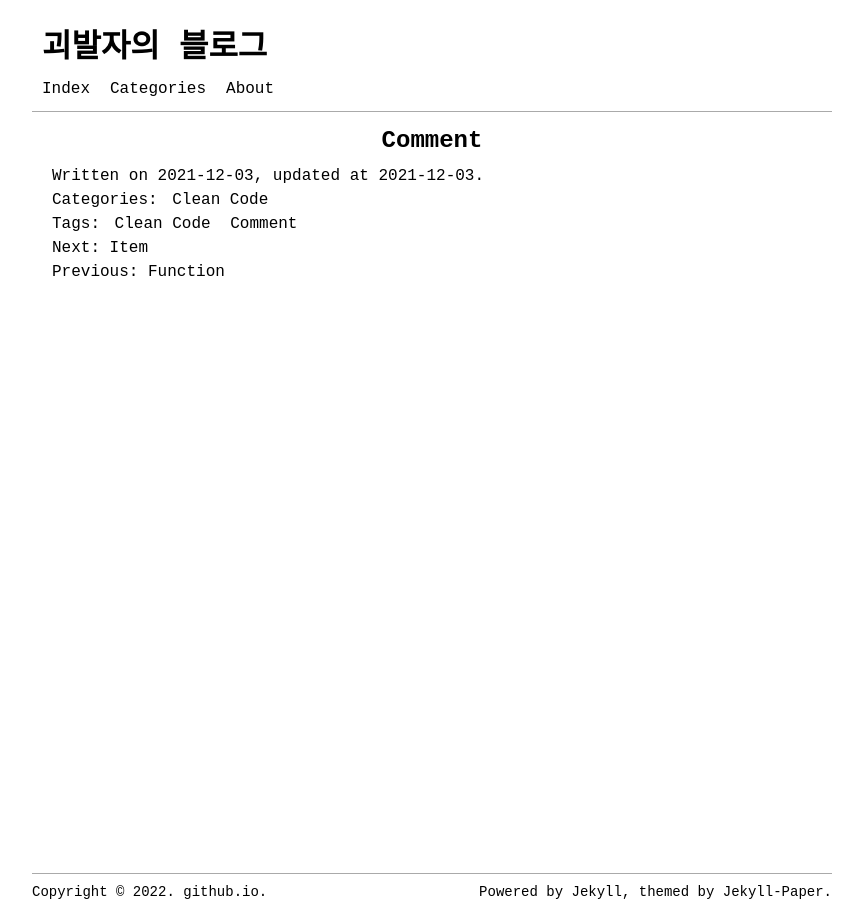
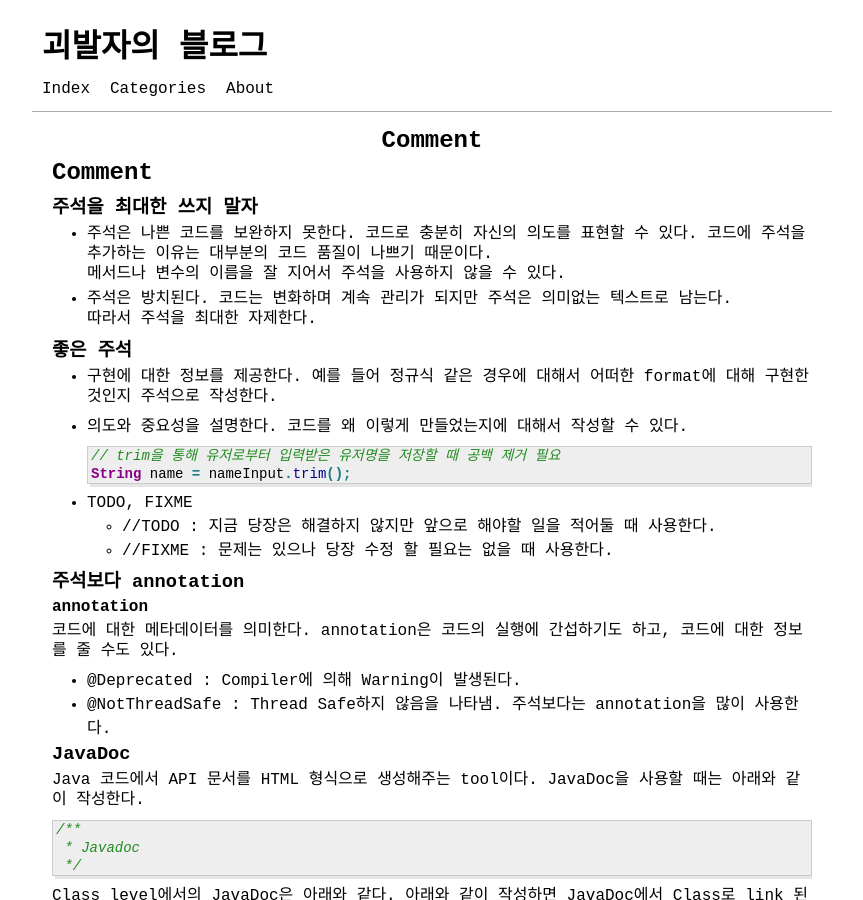
Before and after one commit to oleveloper/oleveloper.github.io, a Jekyll site: the page built from _posts/2021-12-03-03_comment.markdown, in a window 1280 px wide and 900 px high. Shown: the whole window, without its empty margins (208-1071 px from the left). Built offline with Jekyll 4.4.1, drawn with Linux system fonts in a browser that asks for light colours; some of the changed text lies outside the part shown.

Commit message:
Update 2021-12-03-03_comment.markdown

````diff
--- a/_posts/2021-12-03-03_comment.markdown
+++ b/_posts/2021-12-03-03_comment.markdown
@@ -6,3 +6,95 @@ last_modified_at: 2021-12-03
 categories: [Clean Code]
 tags: [Clean Code, Comment]
 ---
+
+# Comment
+### 주석을 최대한 쓰지 말자
+* 주석은 나쁜 코드를 보완하지 못한다.
+코드로 충분히 자신의 의도를 표현할 수 있다. 코드에 주석을 추가하는 이유는 대부분의 코드 품질이 나쁘기 때문이다.
+메서드나 변수의 이름을 잘 지어서 주석을 사용하지 않을 수 있다.
+
+* 주석은 방치된다.
+코드는 변화하며 계속 관리가 되지만 주석은 의미없는 텍스트로 남는다.
+따라서 주석을 최대한 자제한다.
+
+
+### 좋은 주석
+* 구현에 대한 정보를 제공한다.
+예를 들어 정규식 같은 경우에 대해서 어떠한 format에 대해 구현한 것인지 주석으로 작성한다.
+
+* 의도와 중요성을 설명한다.
+코드를 왜 이렇게 만들었는지에 대해서 작성할 수 있다.
+```java
+// trim을 통해 유저로부터 입력받은 유저명을 저장할 때 공백 제거 필요
+String name = nameInput.trim();
+```
+
+* TODO, FIXME
+  - //TODO : 지금 당장은 해결하지 않지만 앞으로 해야할 일을 적어둘 때 사용한다.
+  - //FIXME : 문제는 있으나 당장 수정 할 필요는 없을 때 사용한다.
+
+
+### 주석보다 annotation
+#### annotation
+코드에 대한 메타데이터를 의미한다. annotation은 코드의 실행에 간섭하기도 하고, 코드에 대한 정보를 줄 수도 있다.
+- @Deprecated : Compiler에 의해 Warning이 발생된다.
+- @NotThreadSafe : Thread Safe하지 않음을 나타냄. 주석보다는 annotation을 많이 사용한다.
+
+
+### JavaDoc
+Java 코드에서 API 문서를 HTML 형식으로 생성해주는 tool이다.
+JavaDoc을 사용할 때는 아래와 같이 작성한다.
+```java
+/**
+ * Javadoc
+ */
+```
+
+Class level에서의 JavaDoc은 아래와 같다.
+아래와 같이 작성하면 JavaDoc에서 Class로 link 된다.
+```java
+/**
+* Hero is the main entity we'll be using to . . .
+*
+* Please see the {@link com.baeldung.javadoc.Person} class for true identity
+* @author Captain America
+*
+*/
+public class SuperHero extends Person {
+    // fields and methods
+}
+```
+
+Field level에서의 JavaDoc은 아래와 같다.
+```java
+/**
+ * The public name of a hero that is common knowledge
+ */
+private String heroName;
+```
+
+Method level에서의 JavaDoc은 아래와 같다.
+```java
+/**
+ * <p>This is a simple description of the method. . .
+ * <a href="http://www.supermanisthegreatest.com">Superman!</a>
+ * </p>
+ * @param incomingDamage the amount of incoming damage
+ * @return the amount of health hero has after attack
+ * @see <a href="http://www.link_to_jira/HERO-402">HERO-402</a>
+ * @since 1.0
+ */
+public int successfullyAttacked(int incomingDamage) {
+    // do things
+    return 0;
+}
+```
+JavaDoc은 html로 이루어져 있기 때문에 html 문법도 사용 가능하다.
+위의 @param은 함수 인자에 대한 설명이다.
+그 외에도 @return은 결과 값이 무엇인지, @see 는 참고할 것은 무엇인지, @since는 버전에 대해서 작성한 것이다.
+
+JavaDoc 문서가 만들어지게 되면 아래와 같은 모습을 띤다.
+![image](https://user-images.githubusercontent.com/83587720/163568657-03bacae4-6fde-47bb-b192-7e7abce04bc3.png)
+
+#### JavaDoc의 장점: IDE Reader Mode
+   IDE의 Reader Mode라는 것을 사용하게 되면, slash와 asterisk가 사라지고 설명만 남게 되어 설명에 대한 가독성이 좋아진다.
````
